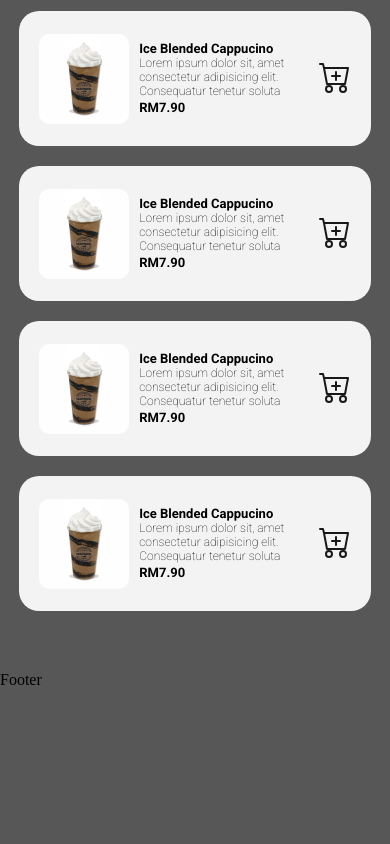
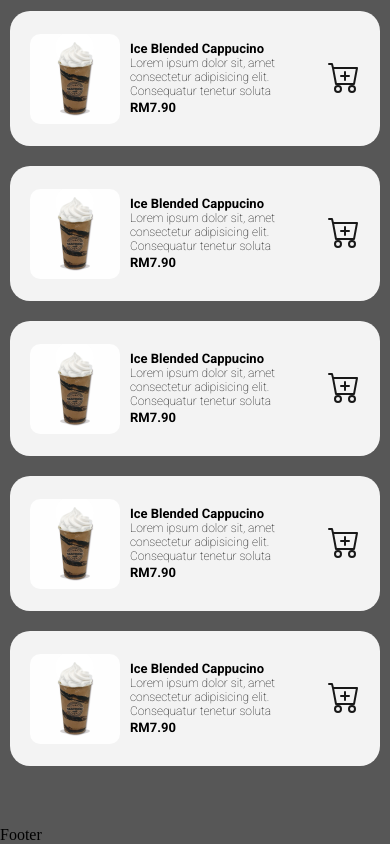
Before and after one commit to Armandilo/next-daily-dose, a Next.js app: page / in a window 390 px wide. Shown: the part 656-1500 px from the top of the page. Before the commit the page ends 1345 px from the top, so only its background shows below. Built offline with nearby package versions, Linux system fonts and the light colour scheme.

Commit message:
Changed grid layout for main page

```diff
--- a/components/ProductList.jsx
+++ b/components/ProductList.jsx
@@ -14,6 +14,7 @@ const ProductList = () => {
             <ProductCard/>
             <ProductCard/>
             <ProductCard/>
+            <ProductCard/>
 
 
         </div>
--- a/styles/ProductCard.module.css
+++ b/styles/ProductCard.module.css
@@ -1,5 +1,5 @@
 .container{
-    width:95%;
+    width:40%;
     display:flex;
     flex-direction:row;
     padding: 20px 20px;
@@ -50,3 +50,9 @@
 .button:active{
     color:#FFB703;
 }
+
+@media screen and (max-width: 600px){
+    .container{
+        width:100%;
+    }
+}
```
